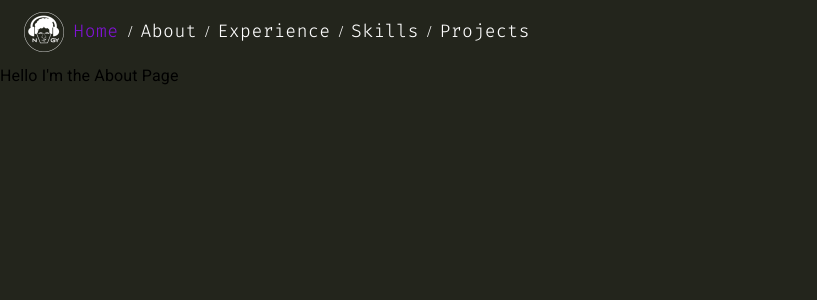
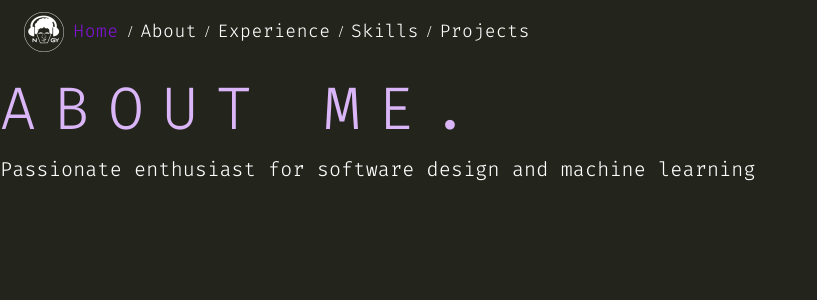
Before and after one commit to NazGy/React, a React (Create React App) app in the folder my_app/: page /About in a window 1280 px wide. Shown: the top 300 px of the page, without its empty margins (0-817 px from the left). Built offline with nearby package versions, Linux system fonts and the light colour scheme.

Commit message:
Basic About Page styling

```diff
--- a/my_app/src/component/AboutPage.js
+++ b/my_app/src/component/AboutPage.js
@@ -2,13 +2,15 @@ import React from 'react';
 import ReactDOM from 'react-dom';
 import Typography from '@material-ui/core/Typography';
 import {withRouter} from 'react-router';
-
+import "../css/About.css"
 
 class AboutPage extends React.Component {
     render() {
         return (
             <div>
-                <Typography>Hello I'm the About Page</Typography>
+                <Typography className={"about_title"}>About Me.</Typography>
+
+                <Typography className={"about_desc"}>Passionate enthusiast for software design and machine learning</Typography>
             </div>
         )
     }
--- a/my_app/src/component/HomePage.js
+++ b/my_app/src/component/HomePage.js
@@ -2,6 +2,7 @@ import React from 'react';
 import ReactDOM from 'react-dom';
 import Typography from '@material-ui/core/Typography';
 import { withRouter } from 'react-router';
+import "../css/Home.css"
 
 class HomePage extends React.Component {
     render() {
--- /dev/null
+++ b/my_app/src/css/About.css
@@ -0,0 +1,14 @@
+.about_title {
+    font-family: 'Fira Code' !important;
+    font-size: 60px !important;
+    text-transform: uppercase !important;
+    letter-spacing: 0.3em !important;
+    color: #DAB6F9;
+}
+
+.about_desc {
+    /* margin-top: 20px !important; */
+    font-family: 'Fira Code' !important;
+    font-size: 20px !important;
+    color: #FFFFFF;
+}
```
